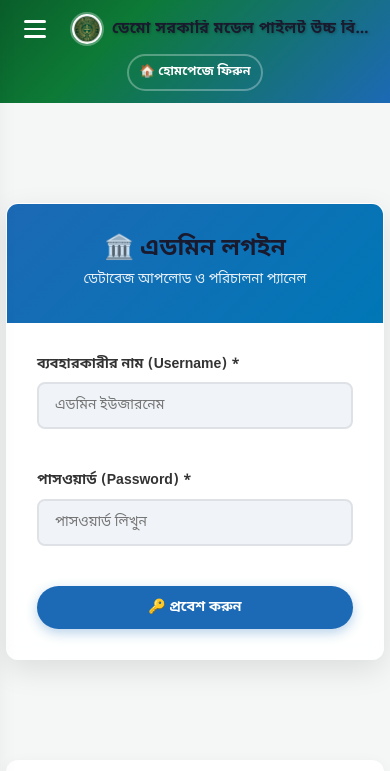
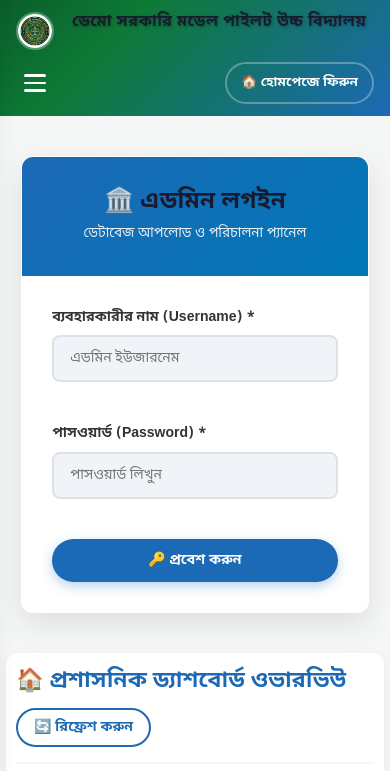
Before and after one commit to rayhansheikh99/Simple-School-Management, a plain HTML site: page admin.html in a window 390 px wide. Shown: the top 771 px of the page. Drawn offline with Linux system fonts and the light colour scheme; some packages are replaced by stand-ins of ours; a script that the page names is missing.

Commit message:
design issue fix admin panel

```diff
--- a/css/admin.css
+++ b/css/admin.css
@@ -335,66 +335,120 @@ body {
    MOBILE LAYOUT — keep sidebar fixed on left, content scrollable
    ============================================================ */
 @media (max-width: 768px) {
-
-  /* Show hamburger button */
-  .sidebar-toggle-btn {
-    display: flex;
+  /* Prevent horizontal overflow on mobile body */
+  body, html {
+    overflow-x: hidden;
+    width: 100%;
   }
 
-  /* Top-bar: keep single row, don't wrap */
+  /* Make top-bar container a grid for 2 rows */
   .top-bar .container {
-    flex-wrap: nowrap;
-    gap: 8px;
-    align-items: center;
+    display: grid !important;
+    grid-template-areas:
+      "logo info"
+      "toggle right";
+    grid-template-columns: auto 1fr;
+    gap: 12px 10px;
+    align-items: start;
+    width: 100%;
+    flex-wrap: nowrap !important;
   }
 
-  /* Left side: shrink text, not the container */
+  /* Break the top-bar__left wrapper so its children become direct grid items */
   .top-bar__left {
-    flex: 1 1 auto;
-    min-width: 0;
-    gap: 8px !important;
+    display: contents !important;
+  }
+
+  /* Assign grid areas to children */
+  .top-bar__logo {
+    grid-area: logo;
+    width: 44px !important;
+    height: 44px !important;
+    flex-shrink: 0;
+    align-self: start;
   }
 
   .top-bar__info {
+    grid-area: info;
     min-width: 0;
-    overflow: hidden;
+    overflow: visible;
+    flex: 1;
+    display: flex;
+    flex-direction: column;
+    align-items: flex-start !important;
+    text-align: left !important;
+    align-self: start;
+  }
+
+  .top-bar__info a {
+    display: block;
+    min-width: 0;
+    overflow: visible;
+    text-align: left !important;
   }
 
   .top-bar__title {
-    font-size: 1rem !important;
-    white-space: nowrap;
-    overflow: hidden;
-    text-overflow: ellipsis;
+    font-size: 1.05rem !important;
+    white-space: normal !important; /* Allow wrapping */
+    overflow: visible !important;
+    text-overflow: clip !important;
+    line-height: 1.35 !important;
+    font-weight: 800;
+    display: block;
+    text-align: left !important;
   }
 
   .top-bar__subtitle {
     font-size: 0.72rem !important;
-    white-space: nowrap;
-    overflow: hidden;
-    text-overflow: ellipsis;
+    white-space: normal !important; /* Allow wrapping */
+    overflow: visible !important;
+    text-overflow: clip !important;
+    line-height: 1.3 !important;
+    display: block;
+    margin-top: 2px;
+    text-align: left !important;
   }
 
-  .top-bar__logo {
-    width: 38px !important;
-    height: 38px !important;
-    flex-shrink: 0;
+  /* Hamburger button sits on bottom left */
+  .sidebar-toggle-btn {
+    grid-area: toggle;
+    display: flex !important;
+    justify-self: start;
+    align-self: center;
   }
 
-  /* Right button: no grow, stays on right */
   .top-bar__right {
-    flex-shrink: 0;
+    grid-area: right;
+    justify-self: end;
+    margin-left: auto;
+    align-self: center;
   }
 
+  /* return home page button pill shaped inside the grid container */
   .top-bar__right .btn {
-    font-size: 0.78rem;
-    padding: 6px 10px;
-    white-space: nowrap;
+    width: auto !important;
+    height: auto !important;
+    padding: 8px 14px !important;
+    border-radius: 30px !important;
+    white-space: nowrap !important;
+    font-size: 0.82rem !important;
+    display: inline-flex !important;
+    align-items: center;
+    gap: 6px;
+    overflow: visible !important;
   }
 
   /* Compact admin wrapper */
   .admin-wrapper {
     margin: 10px auto;
     padding: 0 8px;
+  }
+
+  /* Login card adjustment */
+  .login-container {
+    margin: 40px auto;
+    width: 92%;
+    max-width: 420px;
   }
 
   /* Dashboard grid: full width, no sidebar column */
@@ -445,42 +499,21 @@ body {
   .btn-logout {
     margin-top: 20px;
   }
-}
 
-
-/* Very small screens */
-@media (max-width: 420px) {
-  .top-bar__subtitle {
-    display: none;
-  }
-
-  .top-bar__title {
-    font-size: 0.95rem !important;
-  }
-
-  .top-bar__logo {
-    width: 34px !important;
-    height: 34px !important;
-  }
-
-  .admin-wrapper {
-    padding: 0 6px;
-  }
-
-  .db-content {
-    padding: 14px 10px;
-  }
-}
-
-/* Form grids — single column on mobile */
-@media (max-width: 576px) {
+  /* Form grids — single column on tablet/mobile */
   .db-form-grid {
     grid-template-columns: 1fr;
     gap: 15px;
     margin-bottom: 20px;
   }
 
-  /* List management cards stack */
+  /* Collapse teacher list columns on tablet/mobile */
+  #admin-teachers-list {
+    grid-template-columns: 1fr !important;
+    gap: 15px !important;
+  }
+
+  /* List management cards stack on tablet/mobile */
   .manager-item {
     flex-direction: column;
     align-items: stretch;
@@ -511,12 +544,6 @@ body {
     gap: 8px !important;
   }
 
-  .manager-item img {
-    width: 100% !important;
-    height: 160px !important;
-    object-fit: cover !important;
-  }
-
   .manager-item button,
   .manager-item .btn,
   .manager-item .btn-delete {
@@ -533,7 +560,74 @@ body {
     gap: 10px !important;
   }
 
-  /* Overview Dashboard Stats Grid */
+  /* Reduce padding of overview bottom grid cards to prevent horizontal overflow */
+  .overview-bottom-grid > div {
+    padding: 16px !important;
+    min-width: 0 !important;
+  }
+
+  /* Make Quick Actions grid items look clean on mobile */
+  .db-action-btn {
+    padding: 12px 6px !important;
+    font-size: 0.78rem !important;
+    min-height: 70px !important;
+    gap: 4px !important;
+  }
+
+  /* Make sure recent activity feed items stretch correctly and never overflow */
+  .feed-item {
+    padding: 12px 10px !important;
+    gap: 8px !important;
+  }
+
+  /* Make filter buttons responsive and stretch to fill rows on mobile */
+  .db-header {
+    flex-direction: column !important;
+    align-items: flex-start !important;
+    gap: 12px !important;
+  }
+
+  .db-header div[style*="display: flex"] {
+    flex-wrap: wrap !important;
+    gap: 6px !important;
+    width: 100% !important;
+  }
+
+  .db-header .filter-btn {
+    padding: 6px 12px !important;
+    font-size: 0.8rem !important;
+    flex-grow: 1 !important;
+    text-align: center !important;
+    white-space: nowrap !important;
+  }
+}
+
+/* Very small screens */
+@media (max-width: 420px) {
+  .top-bar__subtitle {
+    display: none;
+  }
+
+  .top-bar__title {
+    font-size: 0.98rem !important;
+  }
+
+  .top-bar__logo {
+    width: 38px !important;
+    height: 38px !important;
+  }
+
+  .admin-wrapper {
+    padding: 0 6px;
+  }
+
+  .db-content {
+    padding: 14px 10px;
+  }
+}
+
+/* Stats grid layout card columns on small screens */
+@media (max-width: 576px) {
   .stats-grid {
     grid-template-columns: 1fr !important;
     gap: 15px !important;
```
Also changed, not shown: admin-gallery.html (+1 -1 lines), admin-settings.html (+8 -0 lines).
